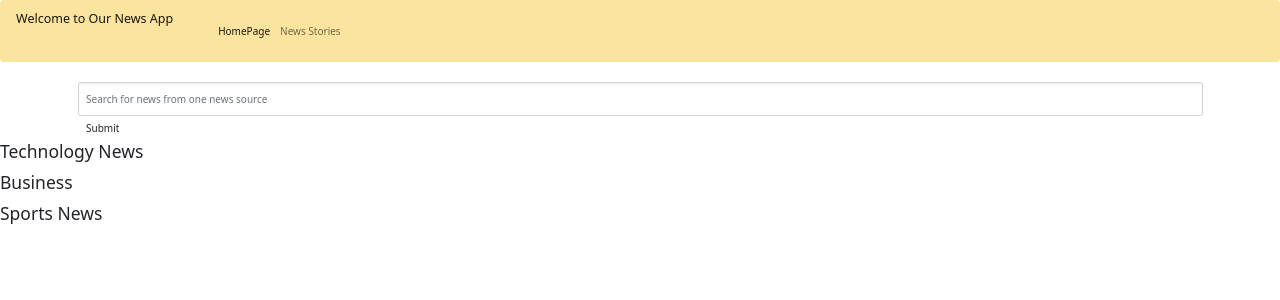
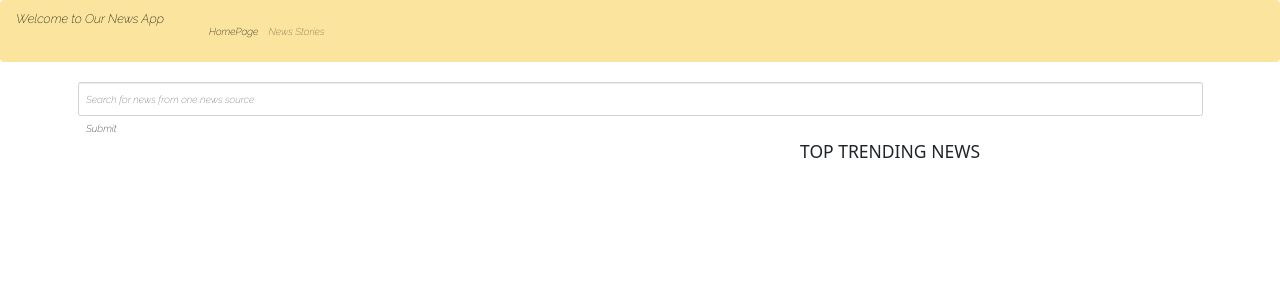
Before and after one commit to Alice-Githui/News-App, a Flask app: template app/templates/index.html in a window 1280 px wide. Shown: the top 300 px of the page. Run offline with Flask 2, Linux system fonts and the light colour scheme; the template is opened without the code that fills it: most values are stand-ins (such as "Sample title", 1, 10 or a date in 2020); parts of the project's set-up code (start-up, migrations or seed data) failed here and were passed over; some libraries are stand-ins or nearby versions.

Commit message:
Style the cards on the homepage

```diff
--- a/app/request.py
+++ b/app/request.py
@@ -93,7 +93,7 @@ def get_sources():
         return final_results
 
 def search_news(news_title):
-    search_news_url = 'https://newsapi.org/v2/sources?q={}&apiKey={}'.format(news_title,apiKey)
+    search_news_url = 'https://newsapi.org/v2/top-headlines?sources={}&apiKey={}'.format(news_title,apiKey)
 
     with urllib.request.urlopen(search_news_url) as url:
         search_news_data = url.read()
@@ -101,8 +101,8 @@ def search_news(news_title):
 
         search_news_results = None
 
-        if search_news_response['sources']:
-            search_news_list = search_news_response['sources']
+        if search_news_response['articles']:
+            search_news_list = search_news_response['articles']
             search_movie_results = process_results(search_news_list)
 
     return search_news_results
--- a/app/static/CSS/index.css
+++ b/app/static/CSS/index.css
@@ -0,0 +1,6 @@
+@import url('https://fonts.googleapis.com/css2?family=Raleway:ital,wght@1,200&display=swap');
+
+*{
+    box-sizing: border-box;
+    font-family: 'Raleway', sans-serif;
+}
--- a/app/templates/index.html
+++ b/app/templates/index.html
@@ -21,17 +21,9 @@
             </form>
         </div>
         <!-- Sources section -->
-        <h3>Technology News</h3>
+        <h3 class ="top-trending" style = "margin-left: 800px; text-transform: uppercase;">Top Trending News</h3>
         <ul>
-            {{ macro.displayNews(technology)}}
-        </ul>
-        <h3>Business</h3>
-        <ul>
-            {{macro.displayNews(headlines)}}
-        </ul>
-        <h3>Sports News</h3>
-        <ul>
-            {{macro.displayNews(sports)}}
+            {{ macro.displayNews(trending)}}
         </ul>
         {% endblock %}
     </body>
--- a/app/templates/macros.html
+++ b/app/templates/macros.html
@@ -1,13 +1,23 @@
 {% macro displayNews(category) %}
     {% for category in category %}
-    <div>
-        <img src={{category.urlToImage}} alt= {{category.title}} width="500">
-        <h3>{{category.title}}</h3>
-        <p><a href = {{category.url}}>{{category.url}}</a></p>
-        <div>
-            <p>{{category.content}}</p>
+        <div class = "row">
+            <div class="col-md-7">
+                <img src = >
+
+            </div>
+            <div class ="col-md-5">
+                <div>
+                    <div class ="card" id="news-card" style= "margin: 10px; border:1px solid black; border-radius: 10px;">
+                        <h3 style = "font-size: 18px; margin:5px">{{category.title}}</h3>
+                        <img src={{category.urlToImage}} alt= {{category.title}} width="400" style = "margin: 20px;">
+                        <div style = "font-size: 16px; margin: 5px">
+                            <p>{{category.content | truncate (200)}}<a href = {{category.url}} target = "blank">Read the entire article</a></p>
+                        </div>
+                    </div>
+                </div>
+            </div>
         </div>
-    </div>
+
     {% endfor %}
 {% endmacro %}
 
```
